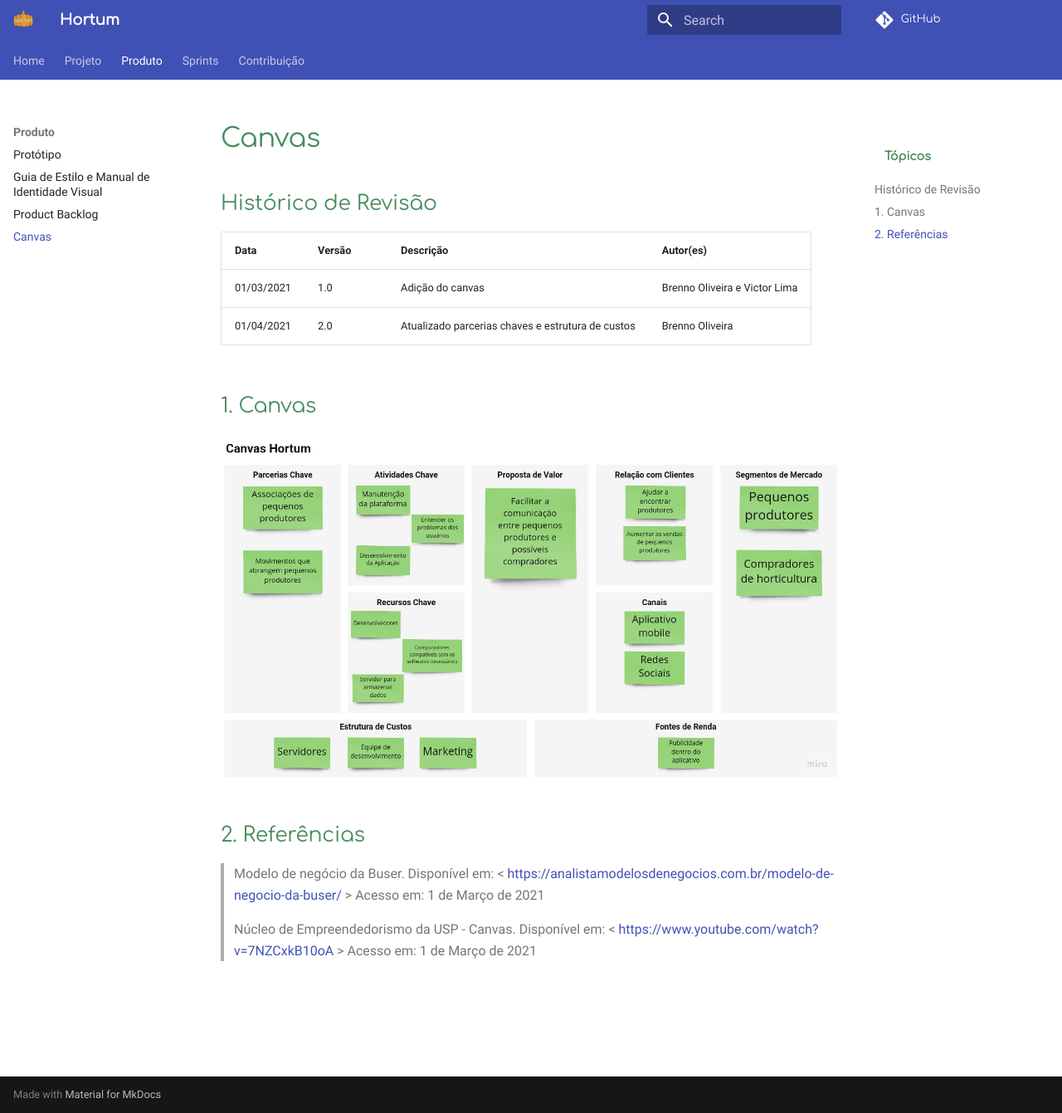
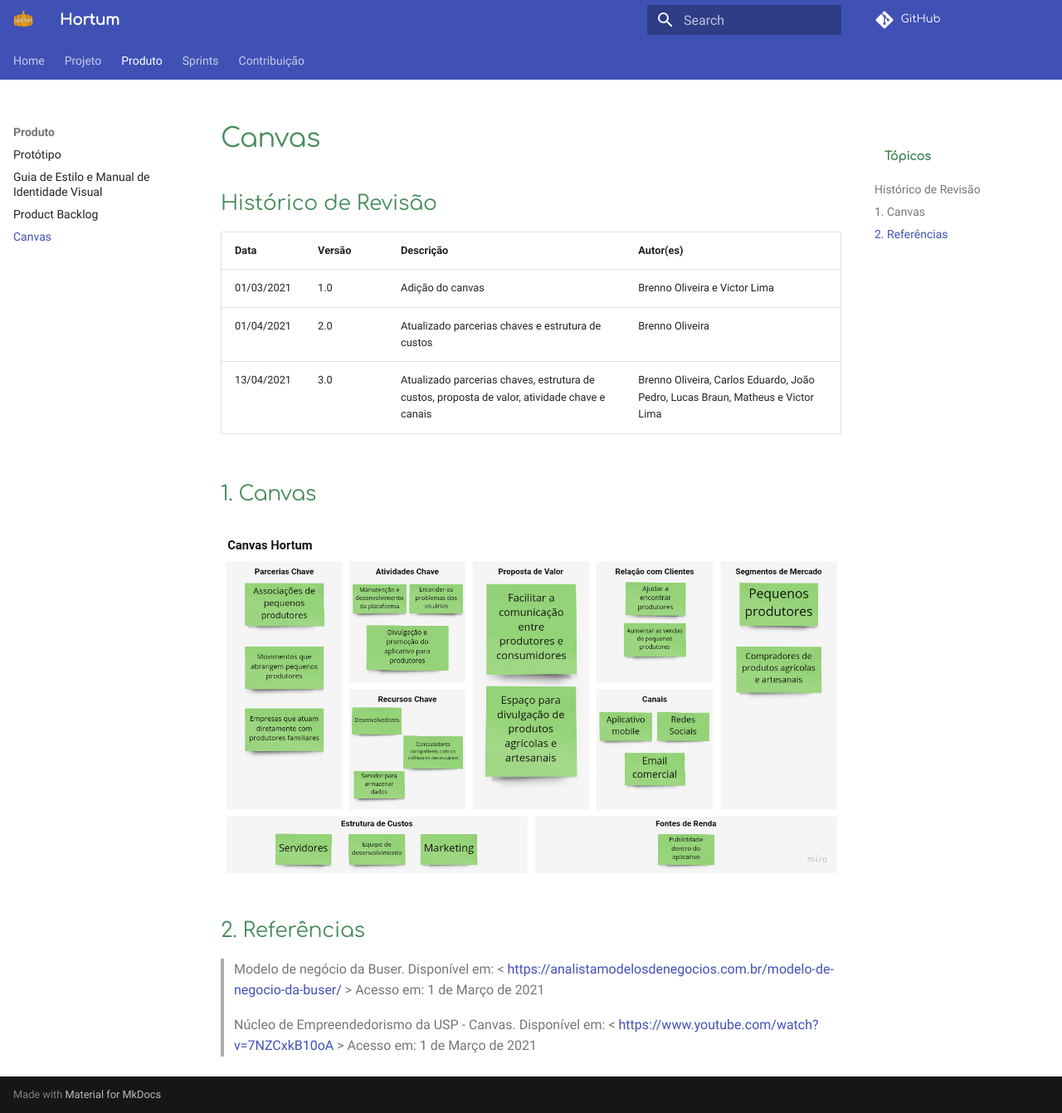
Before and after one commit to fga-eps-mds/2020.2-Hortum, an MkDocs documentation site: the page built from docs/Canvas.md, in a window 1280 px wide and 1341 px high. Shown: the whole window at 83% size. Built offline with MkDocs 1.6.1 and Material for MkDocs 9.7.7, drawn with Linux system fonts in a browser that asks for light colours; comment, search, counter and statistics services are not loaded.

Commit message:
#160 Atualizando Canvas
Co-authored-by: Joao-Moura <jaummoura15@gmail.com>
Co-authored-by: matheuscvp <matheuscvp12@gmail.com>
Co-authored-by: vital14 <limavictor49@gmail.com>
Co-authored-by: brenno-silva <brenno.silva037@gmail.com>
Co-authored-by: LucasBraunX <lucasbraunxav@gmail.com>
Co-authored-by: CarlosFiuza <carlosfiuza1234@gmail.com>

```diff
--- a/docs/Canvas.md
+++ b/docs/Canvas.md
@@ -6,6 +6,7 @@ Data|Versão|Descrição| Autor(es)
 --|--|--|--
 01/03/2021|1.0|Adição do canvas|Brenno Oliveira e Victor Lima
 01/04/2021|2.0|Atualizado parcerias chaves e estrutura de custos|Brenno Oliveira
+13/04/2021|3.0|Atualizado parcerias chaves, estrutura de custos, proposta de valor, atividade chave e canais | Brenno Oliveira, Carlos Eduardo, João Pedro, Lucas Braun, Matheus e Victor Lima
 
 ## 1. Canvas
 ![Canvas](./img/Canvas.png)
```
Also changed, not shown: docs/img/Canvas.png.
